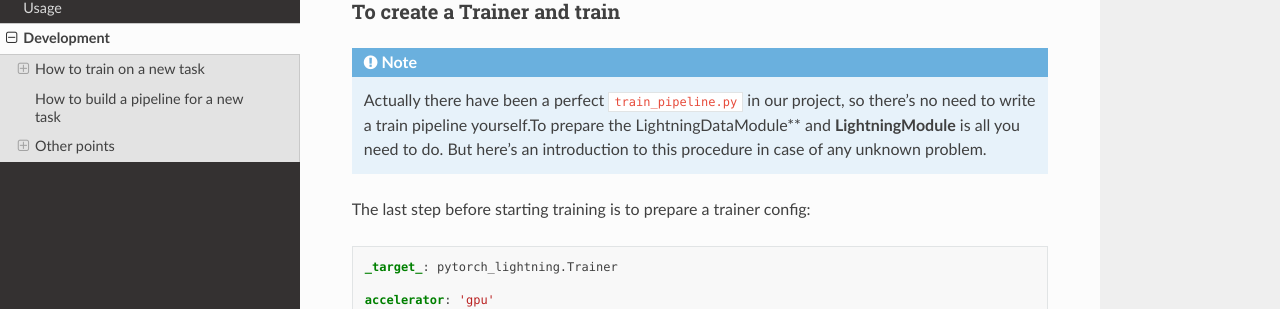
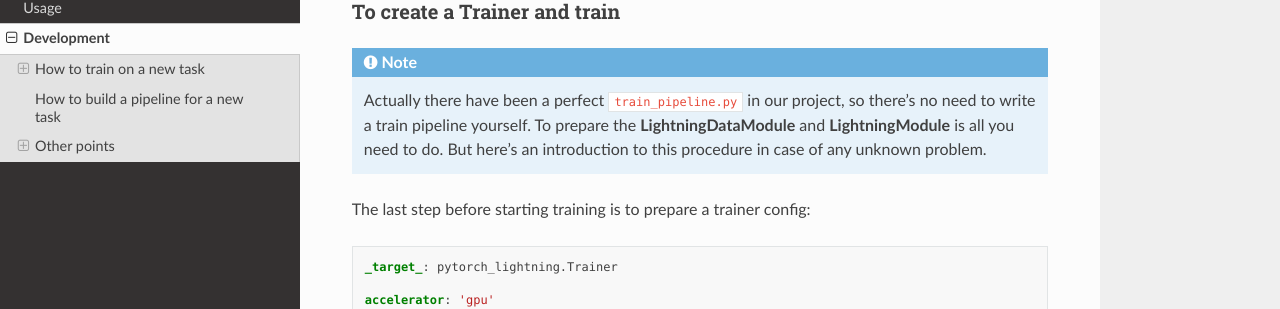
Before and after one commit to qolina/SciAssist, a Sphinx documentation site: the page built from docs/source/development.rst, in a window 1280 px wide and 900 px high, scrolled down 2498 px. Shown: the part 167-476 px from the top of the window. Built offline with Sphinx 7.4.7 and the Read the Docs theme 2.0.0, drawn with Linux system fonts in a browser that asks for light colours.

```diff
--- a/docs/source/development.rst
+++ b/docs/source/development.rst
@@ -134,7 +134,7 @@ To create a Trainer and train
 """""""""""""""""""""""""""""
 .. note::
 
-    Actually there have been a perfect ``train_pipeline.py`` in our project, so there's no need to write a train pipeline yourself.To prepare the LightningDataModule** and **LightningModule** is all you need to do.
+    Actually there have been a perfect ``train_pipeline.py`` in our project, so there's no need to write a train pipeline yourself. To prepare the **LightningDataModule** and **LightningModule** is all you need to do.
     But here's an introduction to this procedure in case of any unknown problem.
 
 The last step before starting training is to prepare a trainer config:
```
Also changed, not shown: docs/source/api.rst (deleted, +0 -7 lines).
